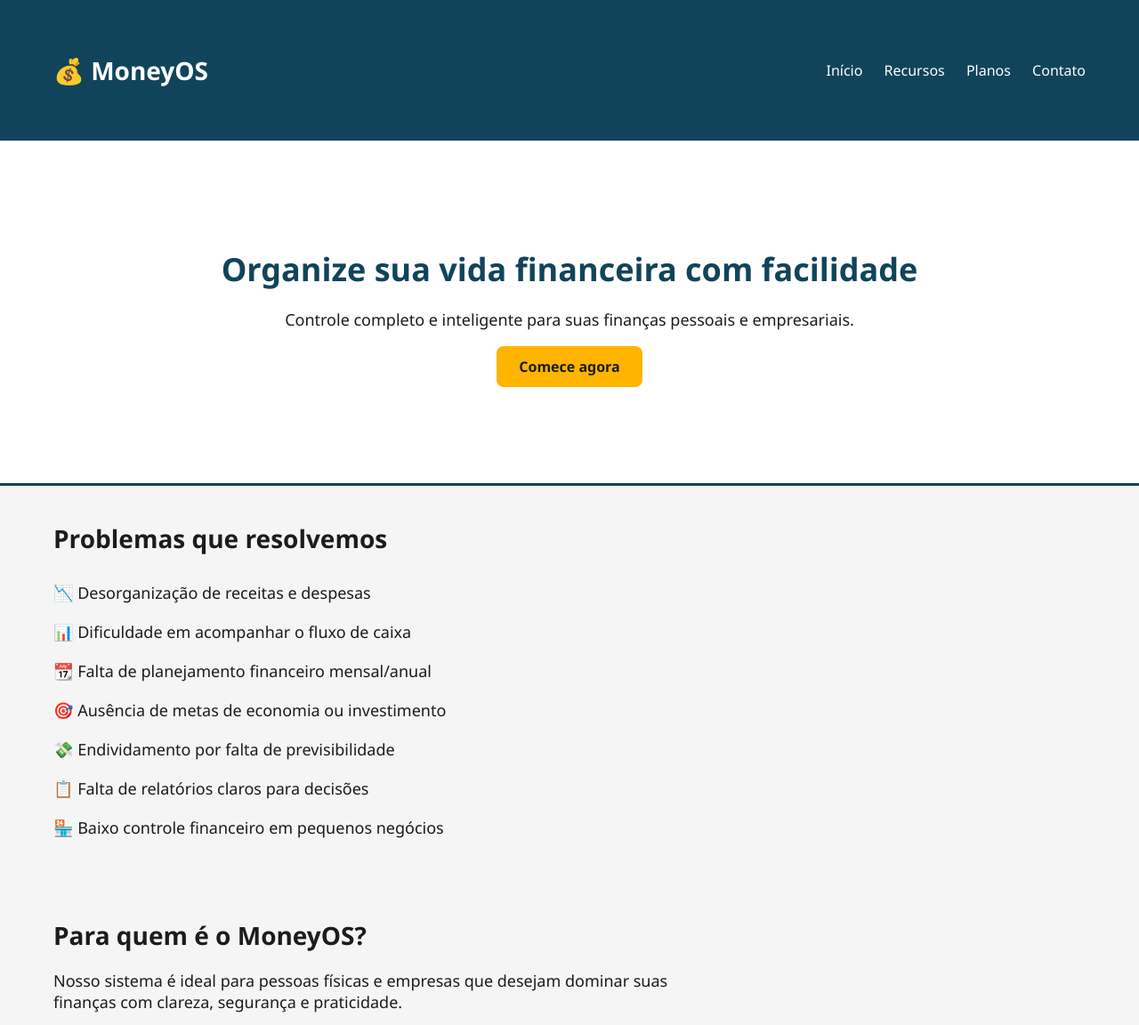
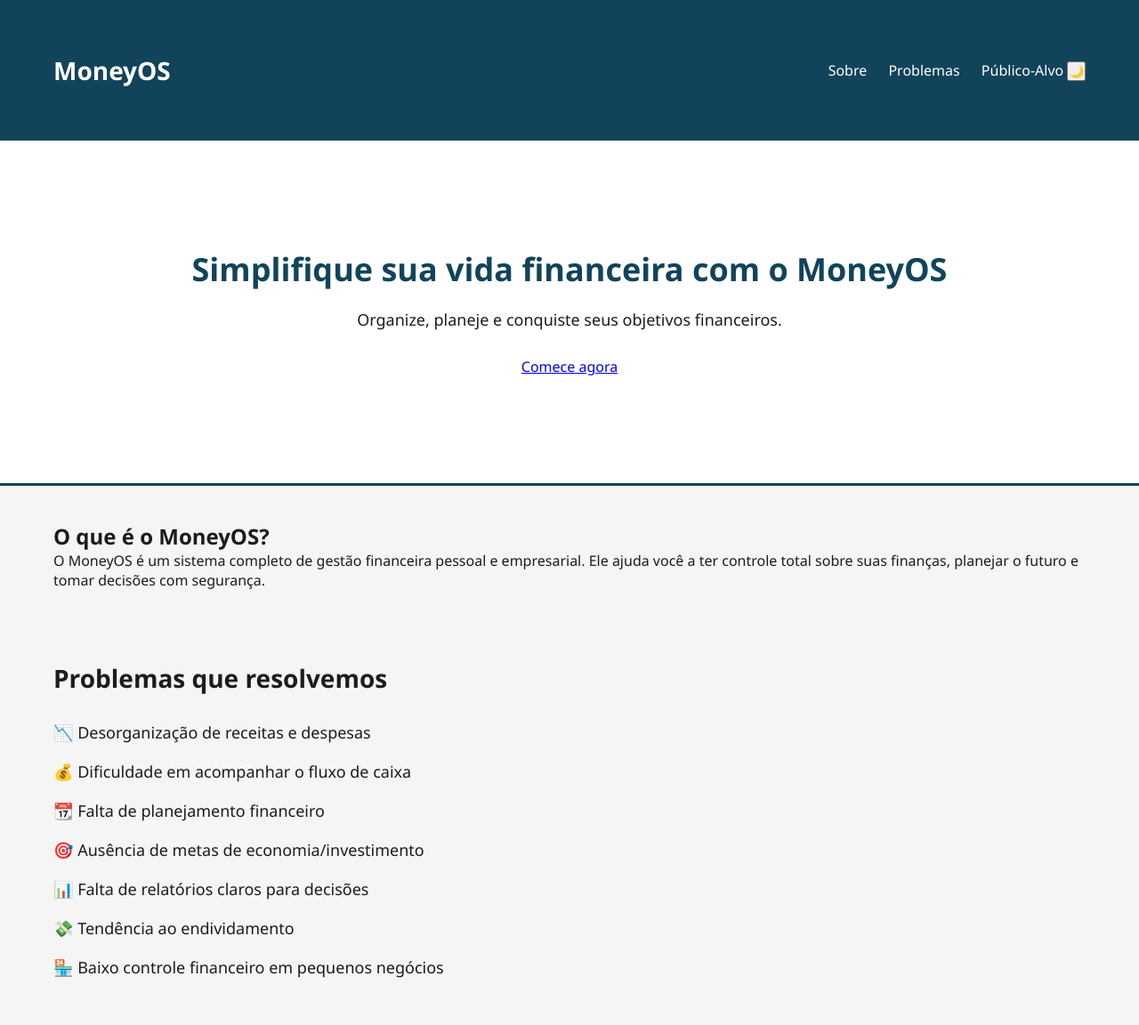
Before and after one commit to isabellanogueirasilva/avalia-o_back_2tr_04.07.25, a plain HTML site: page index.html in a window 1280 px wide. Shown: the top 1152 px of the page at 89% size. Drawn offline with Linux system fonts and the light colour scheme.

Commit message:
Update index.html

```diff
--- a/index.html
+++ b/index.html
@@ -2,50 +2,57 @@
 <html lang="pt-BR">
 <head>
   <meta charset="UTF-8" />
-  <meta name="viewport" content="width=device-width, initial-scale=1.0"/>
-  <title>MoneyOS - Controle Financeiro Profissional</title>
+  <meta name="viewport" content="width=device-width, initial-scale=1.0" />
+  <title>MoneyOS - Gestão Financeira Pessoal e Empresarial</title>
   <link rel="stylesheet" href="styles.css" />
 </head>
 <body>
   <header>
     <div class="container">
-      <h1>💰 MoneyOS</h1>
+      <h1>MoneyOS</h1>
       <nav>
-        <a href="#">Início</a>
-        <a href="#">Recursos</a>
-        <a href="#">Planos</a>
-        <a href="#">Contato</a>
+        <a href="#sobre">Sobre</a>
+        <a href="#problemas">Problemas</a>
+        <a href="#publico">Público-Alvo</a>
+        <button id="theme-toggle">🌙</button>
       </nav>
     </div>
   </header>
 
   <section class="hero">
     <div class="container">
-      <h2>Organize sua vida financeira com facilidade</h2>
-      <p>Controle completo e inteligente para suas finanças pessoais e empresariais.</p>
-      <a href="#" class="btn">Comece agora</a>
+      <h2>Simplifique sua vida financeira com o MoneyOS</h2>
+      <p>Organize, planeje e conquiste seus objetivos financeiros.</p>
+      <a href="login.html" class="cta">Comece agora</a>
     </div>
   </section>
 
-  <section class="problemas">
+  <section id="sobre" class="sobre">
+    <div class="container">
+      <h2>O que é o MoneyOS?</h2>
+      <p>O MoneyOS é um sistema completo de gestão financeira pessoal e empresarial. Ele ajuda você a ter controle total sobre suas finanças, planejar o futuro e tomar decisões com segurança.</p>
+    </div>
+  </section>
+
+  <section id="problemas" class="problemas">
     <div class="container">
       <h2>Problemas que resolvemos</h2>
       <ul>
         <li>📉 Desorganização de receitas e despesas</li>
-        <li>📊 Dificuldade em acompanhar o fluxo de caixa</li>
-        <li>📆 Falta de planejamento financeiro mensal/anual</li>
-        <li>🎯 Ausência de metas de economia ou investimento</li>
-        <li>💸 Endividamento por falta de previsibilidade</li>
-        <li>📋 Falta de relatórios claros para decisões</li>
+        <li>💰 Dificuldade em acompanhar o fluxo de caixa</li>
+        <li>📆 Falta de planejamento financeiro</li>
+        <li>🎯 Ausência de metas de economia/investimento</li>
+        <li>📊 Falta de relatórios claros para decisões</li>
+        <li>💸 Tendência ao endividamento</li>
         <li>🏪 Baixo controle financeiro em pequenos negócios</li>
       </ul>
     </div>
   </section>
 
-  <section class="publico">
+  <section id="publico" class="publico">
     <div class="container">
       <h2>Para quem é o MoneyOS?</h2>
-      <p>Nosso sistema é ideal para pessoas físicas e empresas que desejam dominar suas finanças com clareza, segurança e praticidade.</p>
+      <p>Pessoas físicas e pequenos empresários que desejam melhorar seu controle financeiro e alcançar mais estabilidade e crescimento.</p>
     </div>
   </section>
 
@@ -54,5 +61,7 @@
       <p>&copy; 2025 MoneyOS. Todos os direitos reservados.</p>
     </div>
   </footer>
+
+  <script src="script.js"></script>
 </body>
 </html>
```
